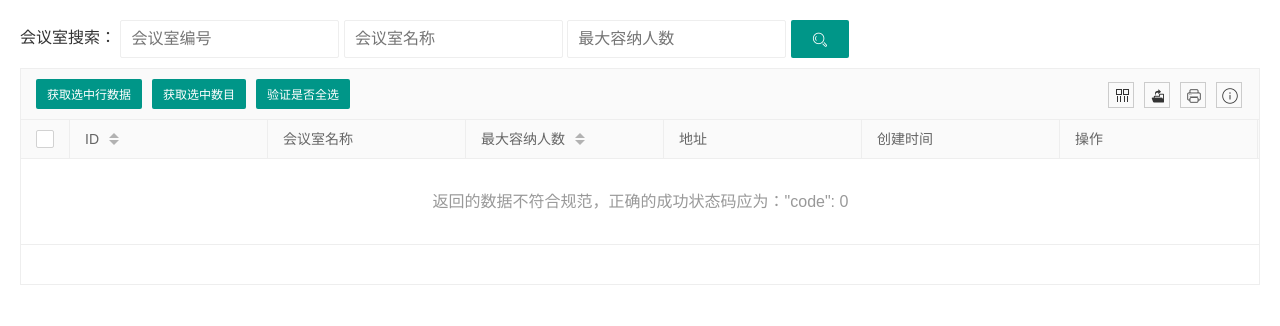
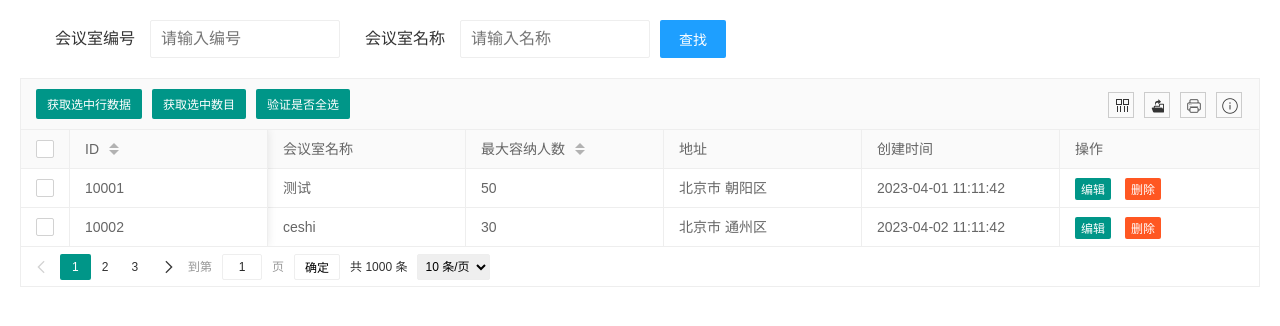
Before and after one commit to Acredcorping/web, a plain HTML site: page pages/conferenceManagement.html in a window 1280 px wide. Drawn offline with Linux system fonts and the light colour scheme; no server answers; files whose address does not match are found by name.

Commit message:
会议管理页面动态渲染粗略

```diff
--- a/pages/conferenceManagement.html
+++ b/pages/conferenceManagement.html
@@ -8,30 +8,37 @@
   <meta name="viewport" content="width=device-width, initial-scale=1, maximum-scale=1">
   <link rel="stylesheet" href="../static/layui-v2.6.8/layui/css/layui.css"  media="all">
   <link rel="stylesheet" href="../static/css/conferenceManagement.css">
+  <script src="../static/js/jquery-2.1.4.js"></script>
+  <script src="../static/layui-v2.6.8/layui/layui.js" charset="utf-8"></script>
+  <!-- 注意：如果你直接复制所有代码到本地，上述 JS 路径需要改成你本地的 -->
+  <script src="../static/js/conferenceManagement.js"></script>
+  <script src="../static/js/data.js"></script>
+
   <!-- 注意：如果你直接复制所有代码到本地，上述css路径需要改成你本地的 -->
 </head>
 <body>
 
 <div class="table-body">
+  <div class="table-body-search">
+    <form class="layui-form" action="">
+      <div class="layui-form-item">
+        <label class="layui-form-label">会议室编号</label>
+        <div class="layui-input-inline">
+          <input type="text" name="room_id" lay-verify="title" autocomplete="off" placeholder="请输入编号" class="layui-input">
+        </div>
+        <label class="layui-form-label">会议室名称</label>
+        <div class="layui-input-inline">
+          <input type="text" name="room_name" lay-verify="required" placeholder="请输入名称" autocomplete="off" class="layui-input">
+        </div>
+        <div class="layui-input-block">
+          <button type="button" class="layui-btn layui-btn-normal" id="LAY-component-form-getval">查找</button>
+        </div>
+      </div>
 
-  <form class="layui-form layui-col-md12 we-search">
-    会议室搜索：
-    <div class="layui-inline">
-      <input class="layui-input" placeholder="会议室编号" name="start" id="start" lay-key="1">
+    </form>
   </div>
-    <div class="layui-inline">
-      <input class="layui-input" placeholder="会议室名称" name="end" id="end" lay-key="2">
-    </div>
-    <div class="layui-inline">
-      <input type="text" name="username" placeholder="最大容纳人数" autocomplete="off" class="layui-input">
-    </div>
-    <button class="layui-btn" lay-submit="" lay-filter="sreach">
-      <i class="layui-icon layui-icon-search"></i>
-    </button>
-  </form>
 
-  <table class="layui-table" id="conference-table" lay-filter="test"></table>
-</div>
+  <table class="layui-hide" id="conference-table" lay-filter="test"></table>
 
   <script type="text/html" id="toolbarDemo">
     <div class="layui-btn-container">
@@ -46,10 +53,7 @@
     <a class="layui-btn layui-btn-danger layui-btn-xs" lay-event="del">删除</a>
   </script>
 
-
-<script src="../static/layui-v2.6.8/layui/layui.js" charset="utf-8"></script>
-<!-- 注意：如果你直接复制所有代码到本地，上述 JS 路径需要改成你本地的 -->
-<script src="../static/js/conferenceManagement.js"></script>
+</div>
 
 
 </body>
--- a/static/css/conferenceManagement.css
+++ b/static/css/conferenceManagement.css
@@ -1,9 +1,12 @@
 .table-body {
     margin: 20px;
-    padding: 0;
+    padding: 0px;
     font-family: Arial, sans-serif;
     font-size: 16px;
     line-height: 1.5;
     background-color: #fff;
     color: #333;
 }
+.table-body-search{
+    margin: 20px;
+}
--- a/static/js/conferenceManagement.js
+++ b/static/js/conferenceManagement.js
@@ -1,6 +1,5 @@
 layui.use('table', function(){
     var table = layui.table;
-    console.log("ceshi ")
     table.render({
       elem: '#conference-table'
       ,url:'../static/json/conferenceRoom.json'
@@ -12,16 +11,24 @@ layui.use('table', function(){
         ,icon: 'layui-icon-tips'
       }]
       ,title: '用户数据表'
+      ,data: roomArray
       ,cols: [[
         {type: 'checkbox', fixed: 'left'}
-        ,{field:'id', title:'ID', fixed: 'left', sort: true}
+        ,{field:'room_id', title:'ID', fixed: 'left', sort: true}
         ,{field:'room_name', title:'会议室名称', edit: 'text'}
         ,{field:'max_capacity', title:'最大容纳人数', sort:true}
         ,{field:'city', title:'地址'}
         ,{field:'joinTime', title:'创建时间'}
         ,{fixed: 'right', title:'操作', toolbar: '#barDemo'}
+
       ]]
-      ,page: true
+      ,page: { //支持传入 laypage 组件的所有参数（某些参数除外，如：jump/elem） - 详见文档
+        layout: ['prev', 'page', 'next', 'skip', 'count', 'limit'] //自定义分页布局
+        ,groups: 3 //只显示 1 个连续页码
+        ,first: false //不显示首页
+        ,last: false //不显示尾页
+      }
+
     });
 
     //头工具栏事件
@@ -50,7 +57,7 @@ layui.use('table', function(){
     //监听行工具事件
     table.on('tool(test)', function(obj){
       var data = obj.data;
-      //console.log(obj)
+      console.log(obj)
       if(obj.event === 'del'){
         layer.confirm('真的删除行么', function(index){
           obj.del();
--- a/static/js/data.js
+++ b/static/js/data.js
@@ -9,3 +9,15 @@ $.ajax({
         userArray = data;
     }
 })
+
+var roomArray;
+
+$.ajax({
+    url: "static/json/conferenceRoom.json",
+    dataType: "json",
+    data: "get",
+    async: false,
+    success: function(data){
+        roomArray = data;
+    }
+})
--- a/static/json/conferenceRoom.json
+++ b/static/json/conferenceRoom.json
@@ -1,16 +1,22 @@
-[
+
 {
-        "id": "10001",
+    "code": 0,
+    "msg": "",
+    "count": 1000,
+    "data": [
+        {
+            "room_id": "10001",
             "room_name": "测试",
             "max_capacity": "50",
             "city": "北京市 朝阳区",
             "joinTime": "2023-04-01 11:11:42"
         },
         {
-        "id": "10002",
+            "room_id": "10002",
             "room_name": "ceshi",
             "max_capacity": "30",
             "city": "北京市 通州区",
             "joinTime": "2023-04-02 11:11:42"
         }
     ]
+  }
```
Lines whose indentation alone changed are shown as unchanged.
